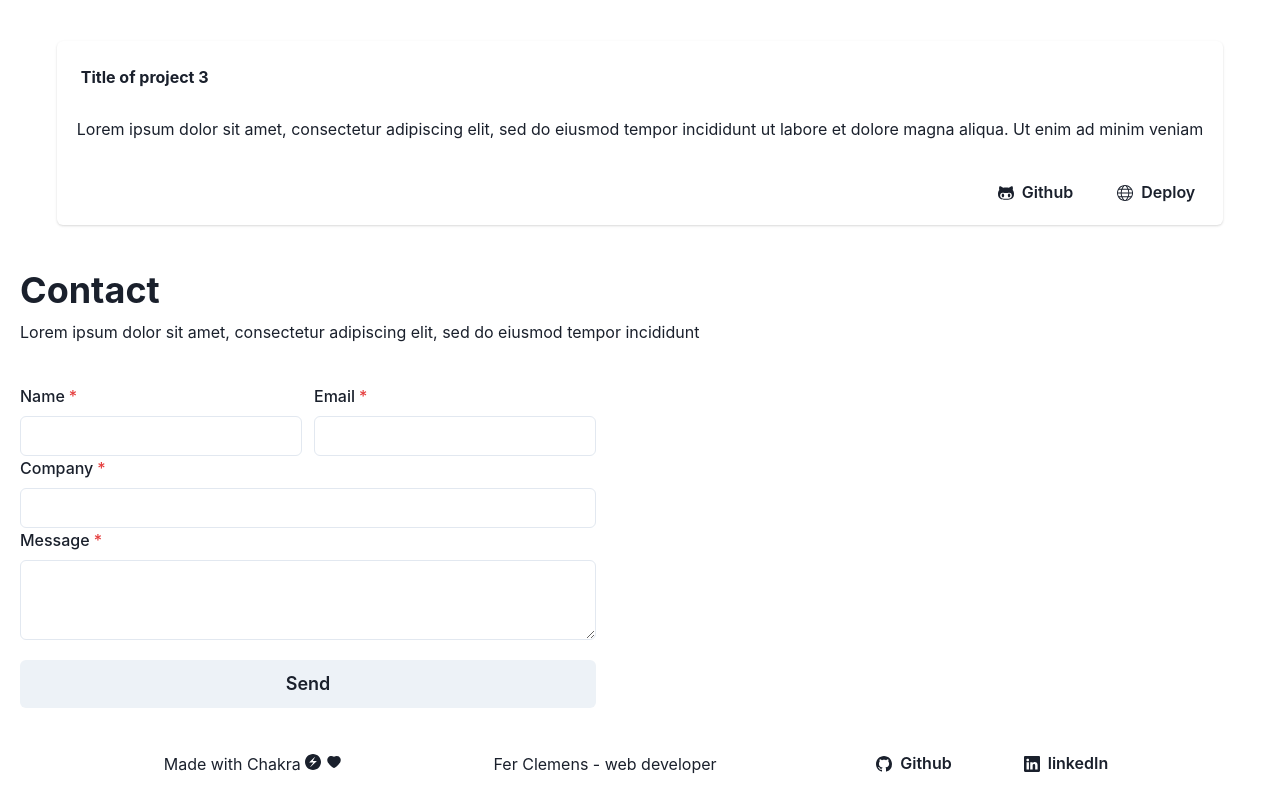
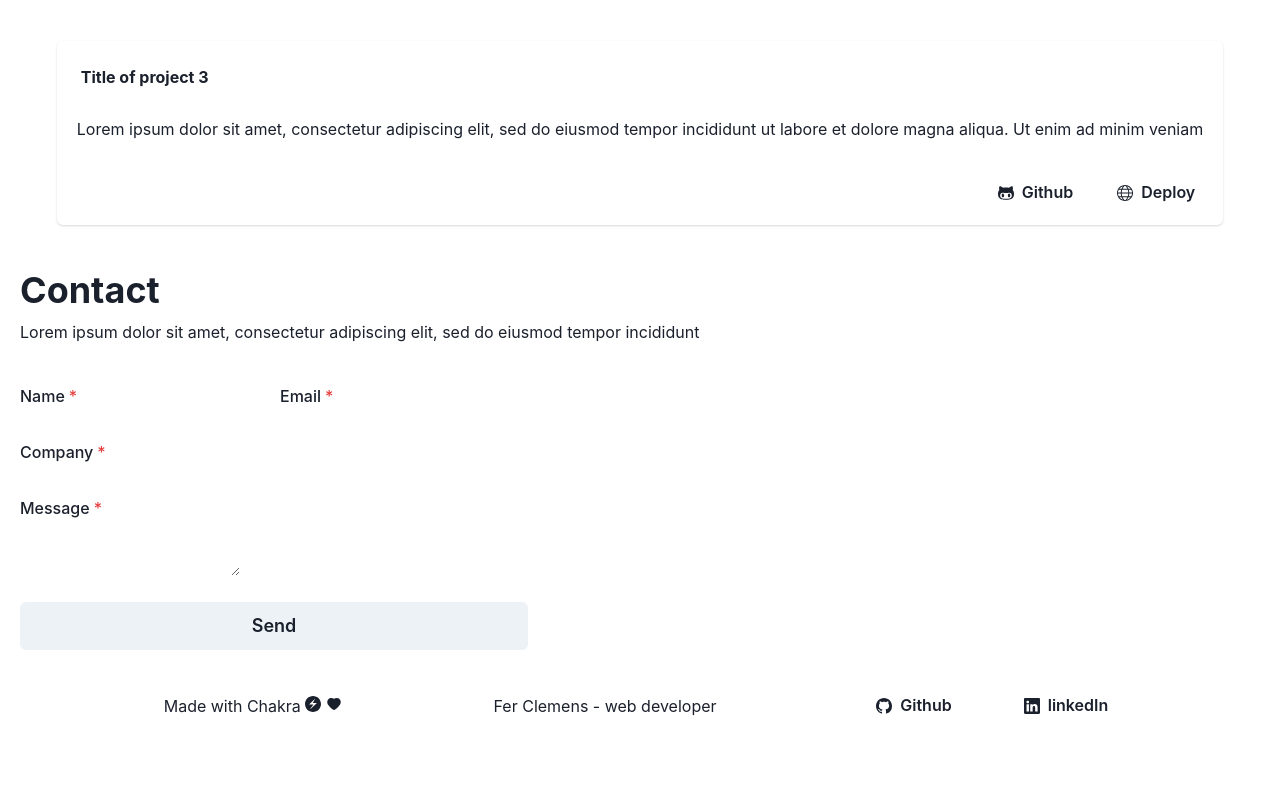
Before and after one commit to Ferclemens/vite-portfolio, a React (Vite) app: page / in a window 1280 px wide. Shown: the part 1157-1957 px from the top of the page. After the commit the page ends 1899 px from the top, so only its background shows below. Built offline with nearby package versions, Linux system fonts and the light colour scheme.

Commit message:
fix: form tag and input fields

```diff
--- a/src/components/Contact.jsx
+++ b/src/components/Contact.jsx
@@ -14,30 +14,30 @@ function Contact() {
           <Heading size="xl">Contact</Heading>
           <Text>Lorem ipsum dolor sit amet, consectetur adipiscing elit, sed do eiusmod tempor incididunt</Text>
         </Stack>
-        <form name='form' netlify>
+        <form name='contact-form' data-netlify="true">
           <SimpleGrid columns={2} columnGap={3} w="full">
             <GridItem colSpan={colSpan}>
               <FormControl isRequired>
                 <FormLabel>Name</FormLabel>
-                <Input name='name' id='name' type='text'></Input>
+                <input name='name' id='name' type='text'></input>
               </FormControl>
             </GridItem>
             <GridItem colSpan={colSpan}>
               <FormControl isRequired>
                 <FormLabel>Email</FormLabel>
-                <Input name='email' id='email' type="email"></Input>
+                <input name='email' id='email' type="email"></input>
               </FormControl>
             </GridItem>
             <GridItem colSpan={2}>
               <FormControl isRequired>
                 <FormLabel>Company</FormLabel>
-                <Input name='company' id='company' type='text'></Input>
+                <input name='company' id='company' type='text'></input>
               </FormControl>
             </GridItem>
             <GridItem colSpan={2}>
               <FormControl isRequired>
                 <FormLabel>Message</FormLabel>
-                <Textarea name='message' id='message' type='text'></Textarea>
+                <textarea name='message' id='message' type='text'></textarea>
               </FormControl>
             </GridItem>
             <GridItem colSpan={2}>
```
